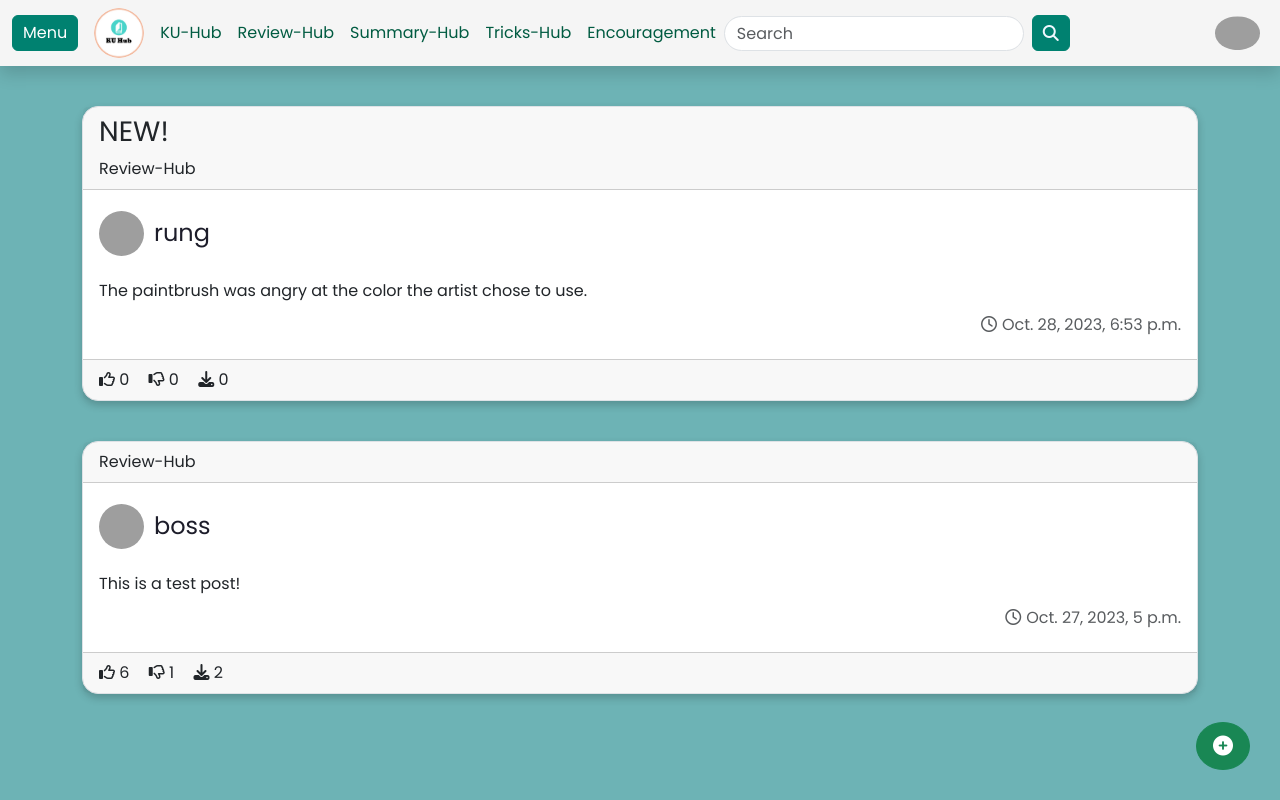
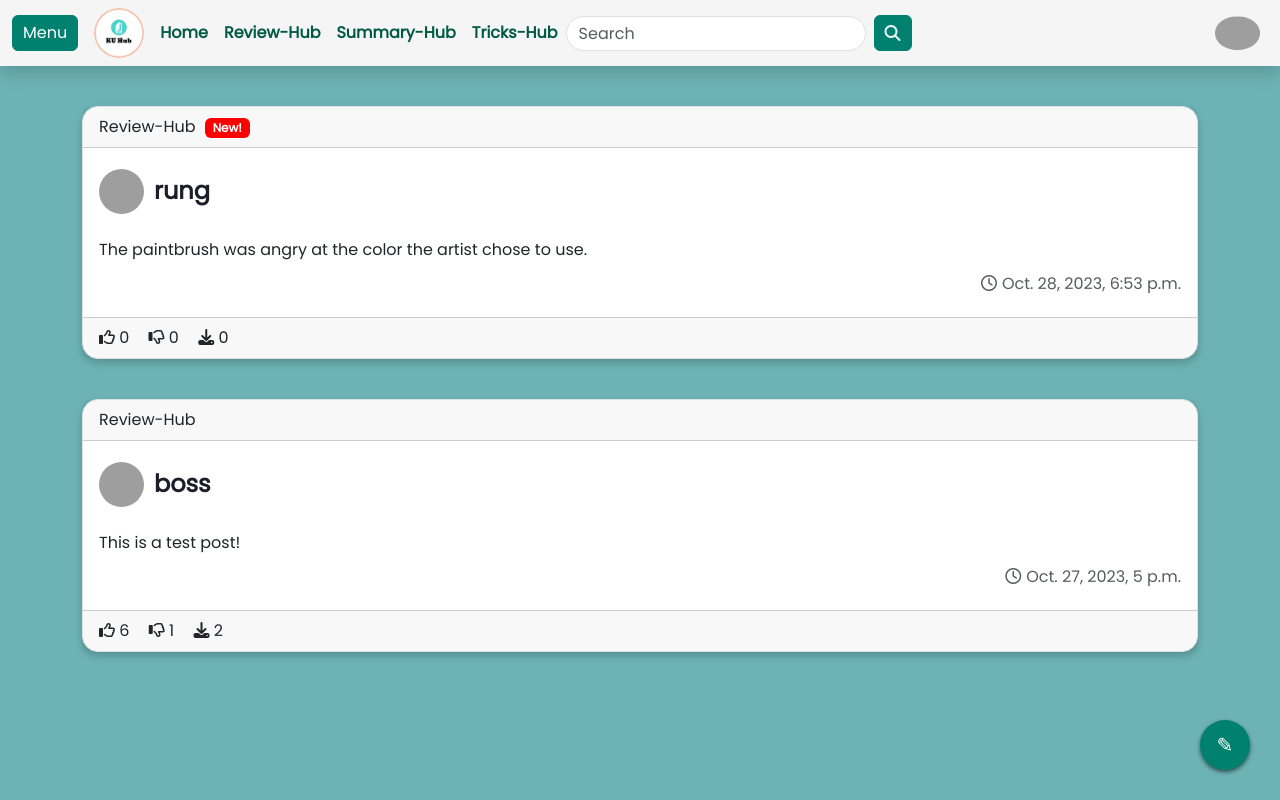
Before and after one commit to SmileyFaceZ/KU-Hub, a Django app: page /kuhub/review-hub/ in a window 1280 px wide. Run offline with Django 4.2, Linux system fonts and the light colour scheme; the first user in the database is signed in; data comes from the database, SQL or seed files in the repository; some libraries are stand-ins or nearby versions; grey boxes are pictures that could not be loaded.

Commit message:
Added badge for published recently post

```diff
--- a/kuhub/static/kuhub/style.css
+++ b/kuhub/static/kuhub/style.css
@@ -45,13 +45,36 @@
     color: aliceblue;
 }
 .navbar .rounded-circle {
-    position: absolute;
+    position: fixed;
     right: 20px;
-    top: 50%;
+    top: 33px;
     transform: translateY(-50%);
 }
+.round-create {
+    text-decoration: none;
+    background-color: rgb(0, 129, 112);
+    border: none;
+    padding: 5px;
+    font-size: 20px;
+    height: 50px;
+    width: 50px;
+    box-shadow: 0 2px 4px darkslategray;
+    position: fixed;
+    bottom: 30px;
+    right: 30px;
+    border-radius: 50%;
+    cursor: pointer;
+    transition: all 0.2s ease;
+ }
+ .round-create:hover {
+    background-color: rgb(164, 200, 195);
+ }
+ .round-create:active {
+    box-shadow: 0 0 2px darkslategray;
+    transform: translateY(2px);
+}
 
-/* Style review.html */
+/* Style review.html, summary.html, tricks.html */
 .card {
     margin-top: 40px;
     box-shadow: 0 4px 8px 0 rgba(0, 0, 0, 0.2);
--- a/kuhub/templates/base.html
+++ b/kuhub/templates/base.html
@@ -20,11 +20,10 @@
 
             <div class="collapse navbar-collapse" id="navbarTogglerDemo01">
                 <ul class="navbar-nav mb-2 mb-lg-0">
-                    <li class="nav-item"><a href="{% url 'kuhub:review' %}" class="nav-link" style="font-family: 'Poppins'" >KU-Hub</a></li>
-                    <li class="nav-item"><a href="{% url 'kuhub:review' %}" class="nav-link" style="font-family: 'Poppins'">Review-Hub</a></li>
-                    <li class="nav-item"><a href="{% url 'kuhub:summary' %}" class="nav-link" style="font-family: 'Poppins'">Summary-Hub</a></li>
-                    <li class="nav-item"><a href="{% url 'kuhub:tricks' %}" class="nav-link" style="font-family: 'Poppins'">Tricks-Hub</a></li>
-                    <li class="nav-item"><a href="{% url 'kuhub:encouragement' %}" class="nav-link" style="font-family: 'Poppins'">Encouragement</a></li>
+                    <li class="nav-item"><a href="{% url 'kuhub:review' %}" class="nav-link" style="font-family: 'Poppins'; font-weight: 600;" >Home</a></li>
+                    <li class="nav-item"><a href="{% url 'kuhub:review' %}" class="nav-link" style="font-family: 'Poppins'; font-weight: 600;">Review-Hub</a></li>
+                    <li class="nav-item"><a href="{% url 'kuhub:summary' %}" class="nav-link" style="font-family: 'Poppins'; font-weight: 600;">Summary-Hub</a></li>
+                    <li class="nav-item"><a href="{% url 'kuhub:tricks' %}" class="nav-link" style="font-family: 'Poppins'; font-weight: 600;">Tricks-Hub</a></li>
                 </ul>
                 <form class="d-flex" action="action_page.php">
                     <input class="form-control me-2" type="search" placeholder="Search" aria-label="Search" style="font-family: 'Poppins'">
@@ -71,14 +70,9 @@
 <body class="background">
     {% block content %}
     {% endblock %}
-    <button type="button" class="btn btn-success rounded-circle btn-floating btn-lg"
-            style="
-            position: fixed;
-            bottom: 30px;
-            right: 30px;">
-        <a href="{% url 'kuhub:create_post' %}" style="color: white;">
-            <i class="fas fa-circle-plus"></i>
-        </a>
-    </button>
+    {% url 'kuhub:create_post' as create_post_url %}
+    {% if user.is_authenticated and request.path != create_post_url %}
+        <button type="button" class="round-create"><a href="{% url 'kuhub:create_post' %}" style="text-decoration: none; color: white;">&#9998;</a></button>
+    {% endif %}
 </body>
 </html>
--- a/kuhub/templates/kuhub/review.html
+++ b/kuhub/templates/kuhub/review.html
@@ -22,14 +22,15 @@
         {% for post in posts_list %}
             <div class="card border border-1 rounded-4">
                 <div class="card-header">
+                    <div class="tag-text">{{ post.tag_id.tag_text }}
                     {% if post.was_published_recently_post %}
-                    <h3>NEW!</h3>
+                            <span class="badge" style="background-color: red; text-align: center; margin-left: 5px;">New!</span>
                     {% endif %}
-                    <div class="tag-text">{{ post.tag_id.tag_text }}</div>
+                    </div>
                 </div>
                 <div class="card-body">
                     <img class="float-start rounded-circle" src="https://images.unsplash.com/photo-1603984973710-e915353b35fa?ixlib=rb-4.0.3&ixid=M3wxMjA3fDB8MHxzZWFyY2h8Mnx8YW1hemluZyUyMHBpY3R1cmV8ZW58MHx8MHx8fDA%3D&w=1000&q=80" width="45" height="45">
-                    <h4 class="card-title">{{ post.username }}</h4>
+                    <h4 class="card-title" style="font-weight: 600;">{{ post.username }}</h4>
                     <br>
                     <p class="card-text">{{ post.post_content }}</p>
                     <h6 class="card-subtitle mb-2 text-muted"><i class="fa-regular fa-clock" style="margin-right: 5px;"></i>{{ post.post_date }}</h6>
```
Also changed, not shown: kuhub/templates/kuhub/summary.html (+11 -10 lines).
